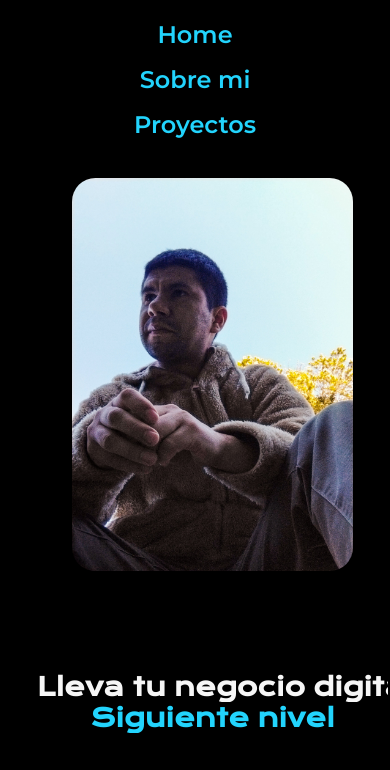
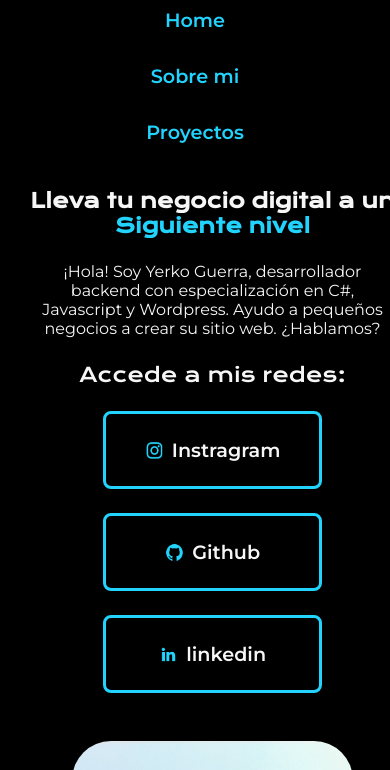
Before and after one commit to yerko33/portafolio, a plain HTML site: page index.html in a window 390 px wide. Shown: the top 770 px of the page. Drawn offline with nearby package versions, Linux system fonts and the light colour scheme.

Commit message:
media queries para mi

```diff
--- a/styles/style.css
+++ b/styles/style.css
@@ -228,3 +228,83 @@ body{
         width: 80%;
     }
 }
+
+/* media queries para mi celular*/
+
+@media (max-width: 568px) {
+    /* Ajustes generales */
+    body {
+        font-size: 1rem; /* Reducir el tamaño de fuente para pantallas pequeñas */
+    }
+
+    /* Header */
+    .header {
+        padding: 2% 5%;
+    }
+
+    .header__menu {
+        flex-direction: column;
+        gap: 2rem;
+        align-items: center;
+    }
+
+    .header__menu__link {
+        font-size: 1.2rem;
+    }
+
+    /* Presentación */
+    .presentacion {
+        padding: 2vh 5vw;
+        flex-direction: column;
+        gap: 3rem;
+        align-items: center;
+    }
+
+    .presentacion__contenido {
+        width: 100%;
+        align-items: center;
+        gap: 1.5rem;
+    }
+
+    .presentacion__contenido__titulo {
+        font-size: 1.25rem;
+    }
+
+    .presentacion__contenido__index {
+        font-size: 1rem;
+        opacity: 1;
+        transform: scale(1);
+        animation: none;
+    }
+
+    .presentacion__contenido__about {
+        font-size: 1.2rem;
+        opacity: 1;
+        transform: scale(1);
+        animation: none;
+    }
+
+    .presentacion__enlaces {
+        flex-direction: column;
+        gap: 1.5rem;
+    }
+
+    .presentacion__enlaces__link {
+        width: 80%;
+        font-size: 1.2rem;
+    }
+
+    .presentacion__enlaces__link img {
+        width: 1.2rem;
+    }
+
+    .presentacion__imagen {
+        width: 80%;
+        border-radius: 10vw;
+    }
+
+    /* Footer */
+    .footer {
+        font-size: 1.1rem;
+    }
+}
```
